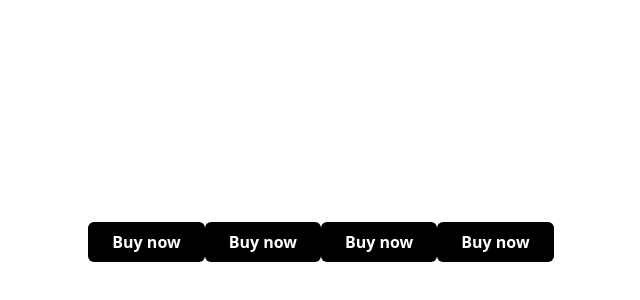
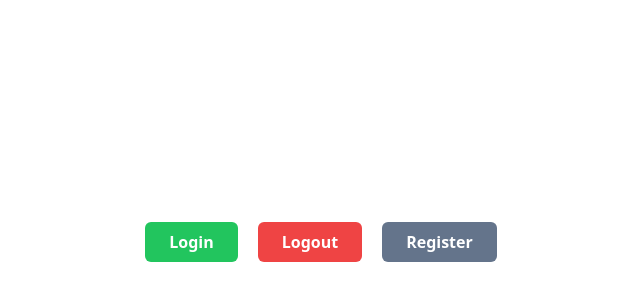
Before and after one commit to AchmatFajrii/learn-react, a React (Vite) app: page / in a window 1280 px wide. Shown: the part 158-458 px from the top of the page, without its empty margins (319-959 px from the left). Built offline with nearby package versions, Linux system fonts and the light colour scheme.

Commit message:
add props in button

```diff
--- a/src/App.jsx
+++ b/src/App.jsx
@@ -3,11 +3,10 @@ import Button from "./Button";
 const App = () => {
   return (
     <>
-      <div className="container flex justify-center items-center mx-auto w-full min-h-screen">
-        <Button />
-        <Button />
-        <Button />
-        <Button />
+      <div className="container flex justify-center items-center gap-x-5 mx-auto w-full min-h-screen">
+        <Button variant="bg-green-500">Login</Button>
+        <Button variant="bg-red-500">Logout</Button>
+        <Button variant="bg-slate-500">Register</Button>
       </div>
     </>
   );
--- a/src/Button.jsx
+++ b/src/Button.jsx
@@ -1,11 +1,11 @@
-const Button = () => {
+const Button = ({ variant, children }) => {
   return (
     <>
       <button
-        className="h-10 px-6 font-semibold rounded-md bg-black text-white"
+        className={`h-10 px-6 font-semibold rounded-md ${variant} text-white`}
         type="submit"
       >
-        Buy now
+        {children}
       </button>
     </>
   );
```
